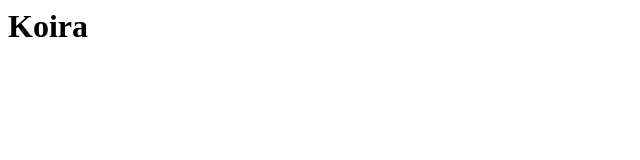
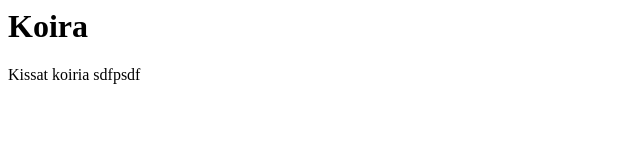
Before and after one commit to mizee/git-training, a plain HTML site: page koira.html in a window 1280 px wide. Shown: the whole page, without its empty margins (0-640 px from the left). Drawn offline with Linux system fonts and the light colour scheme.

Commit message:
Change koira.html

```diff
--- a/koira.html
+++ b/koira.html
@@ -3,5 +3,6 @@
 </head>
 <body>
 <h1>Koira</h1>
+<p>Kissat koiria sdfpsdf</p>
 </body>
 </html>
```
